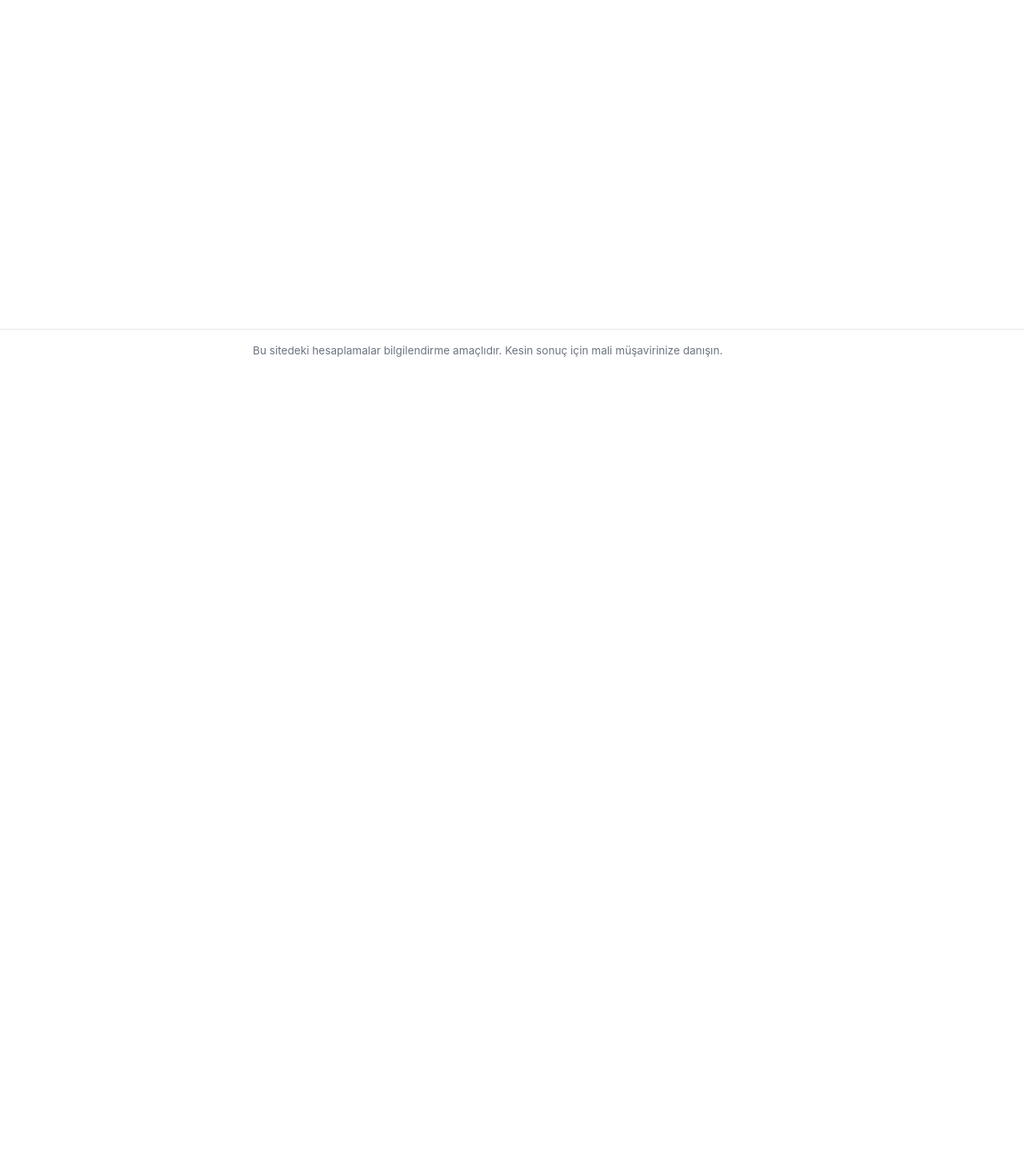
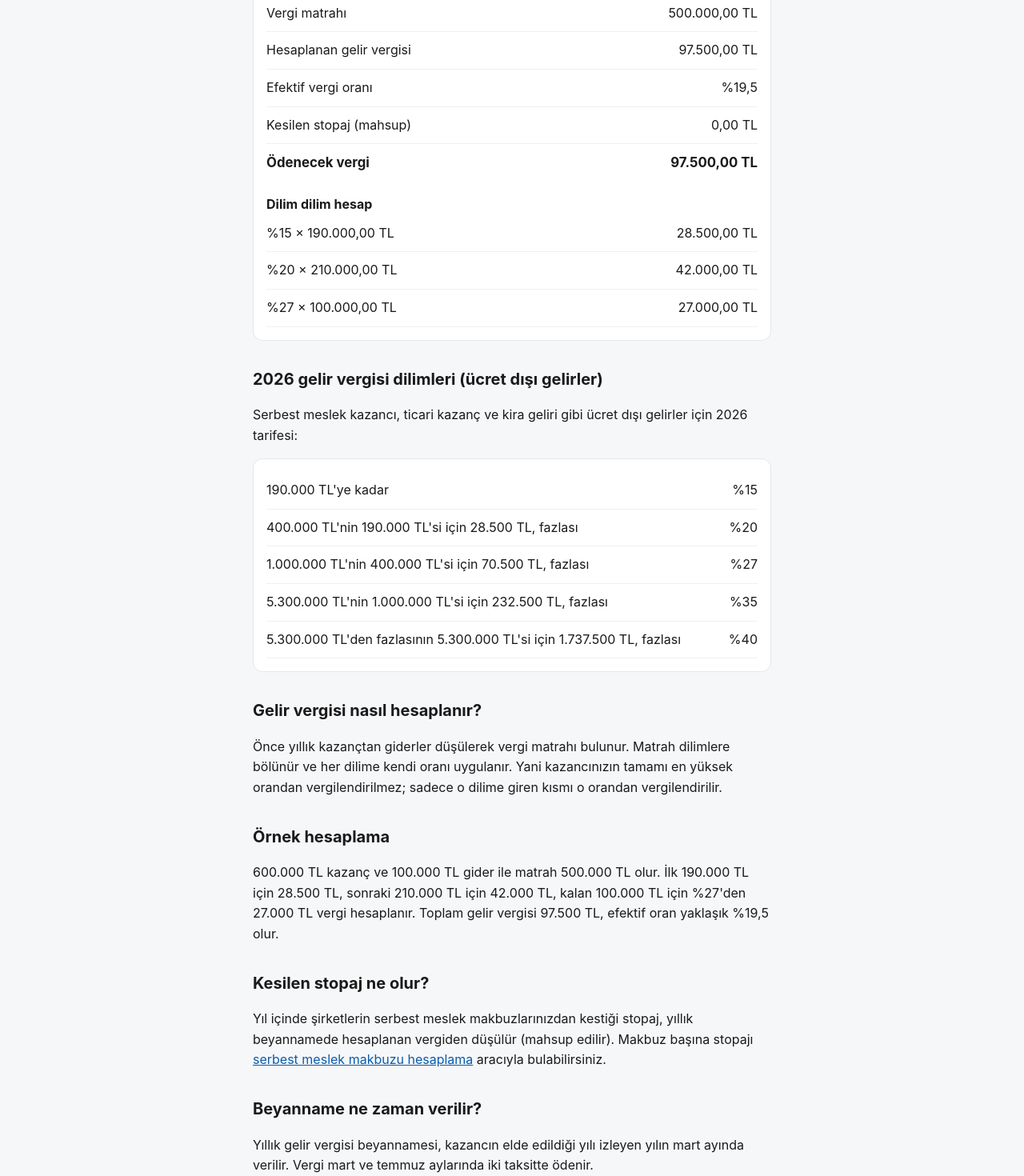
Before and after one commit to yavuzscvk-source/freelancer-vergi, a Next.js app: page /gelir-vergisi-hesaplama in a window 1280 px wide. Before the commit this address had no page. Shown: the part 520-1990 px from the top of the page at 80% size. Before the commit the page ends 985 px from the top, so only its background shows below. Built offline with nearby package versions, Linux system fonts and the light colour scheme.

Commit message:
Create page.js

```diff
--- /dev/null
+++ b/app/gelir-vergisi-hesaplama/page.js
@@ -0,0 +1,40 @@
+import Link from "next/link";
+import Hesaplayici from "./Hesaplayici";
+
+export const metadata = {
+  title: "Gelir Vergisi Hesaplama 2026 (Serbest Meslek ve Freelancer)",
+  description: "2026 gelir vergisi dilimlerine göre serbest meslek ve freelancer kazancınızın vergisini, stopaj mahsubuyla birlikte hesaplayın.",
+};
+
+export default function GelirVergisi() {
+  return (
+    <>
+      <h1>Gelir Vergisi Hesaplama 2026</h1>
+      <p>Yıllık kazancınızı ve giderlerinizi girin; 2026 gelir vergisi dilimlerine göre ödeyeceğiniz vergiyi dilim dilim görün.</p>
+
+      <Hesaplayici />
+
+      <h2>2026 gelir vergisi dilimleri (ücret dışı gelirler)</h2>
+      <p>Serbest meslek kazancı, ticari kazanç ve kira geliri gibi ücret dışı gelirler için 2026 tarifesi:</p>
+      <div className="card">
+        <div className="row"><span>190.000 TL'ye kadar</span><span>%15</span></div>
+        <div className="row"><span>400.000 TL'nin 190.000 TL'si için 28.500 TL, fazlası</span><span>%20</span></div>
+        <div className="row"><span>1.000.000 TL'nin 400.000 TL'si için 70.500 TL, fazlası</span><span>%27</span></div>
+        <div className="row"><span>5.300.000 TL'nin 1.000.000 TL'si için 232.500 TL, fazlası</span><span>%35</span></div>
+        <div className="row"><span>5.300.000 TL'den fazlasının 5.300.000 TL'si için 1.737.500 TL, fazlası</span><span>%40</span></div>
+      </div>
+
+      <h2>Gelir vergisi nasıl hesaplanır?</h2>
+      <p>Önce yıllık kazançtan giderler düşülerek vergi matrahı bulunur. Matrah dilimlere bölünür ve her dilime kendi oranı uygulanır. Yani kazancınızın tamamı en yüksek orandan vergilendirilmez; sadece o dilime giren kısmı o orandan vergilendirilir.</p>
+
+      <h2>Örnek hesaplama</h2>
+      <p>600.000 TL kazanç ve 100.000 TL gider ile matrah 500.000 TL olur. İlk 190.000 TL için 28.500 TL, sonraki 210.000 TL için 42.000 TL, kalan 100.000 TL için %27'den 27.000 TL vergi hesaplanır. Toplam gelir vergisi 97.500 TL, efektif oran yaklaşık %19,5 olur.</p>
+
+      <h2>Kesilen stopaj ne olur?</h2>
+      <p>Yıl içinde şirketlerin serbest meslek makbuzlarınızdan kestiği stopaj, yıllık beyannamede hesaplanan vergiden düşülür (mahsup edilir). Makbuz başına stopajı <Link href="/serbest-meslek-makbuzu">serbest meslek makbuzu hesaplama</Link> aracıyla bulabilirsiniz.</p>
+
+      <h2>Beyanname ne zaman verilir?</h2>
+      <p>Yıllık gelir vergisi beyannamesi, kazancın elde edildiği yılı izleyen yılın mart ayında verilir. Vergi mart ve temmuz aylarında iki taksitte ödenir.</p>
+    </>
+  );
+}
```
